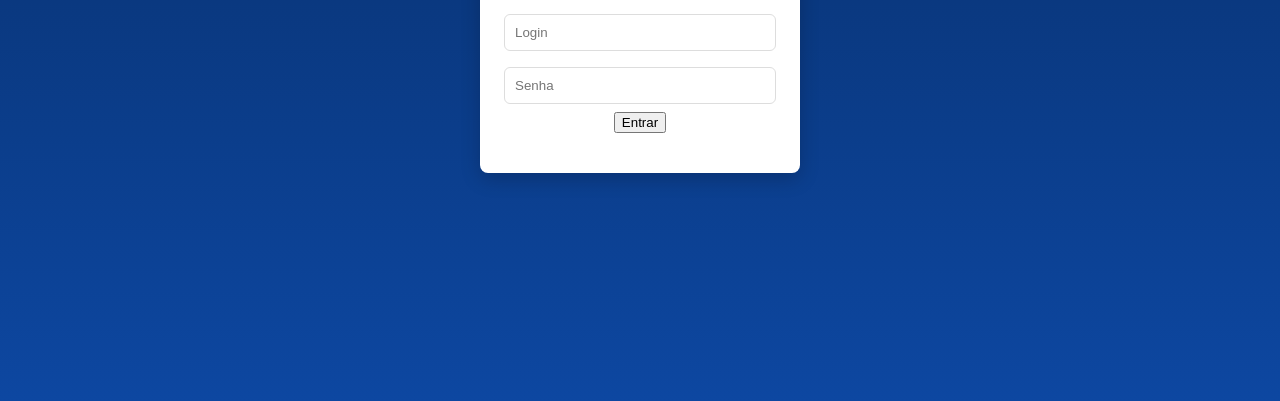
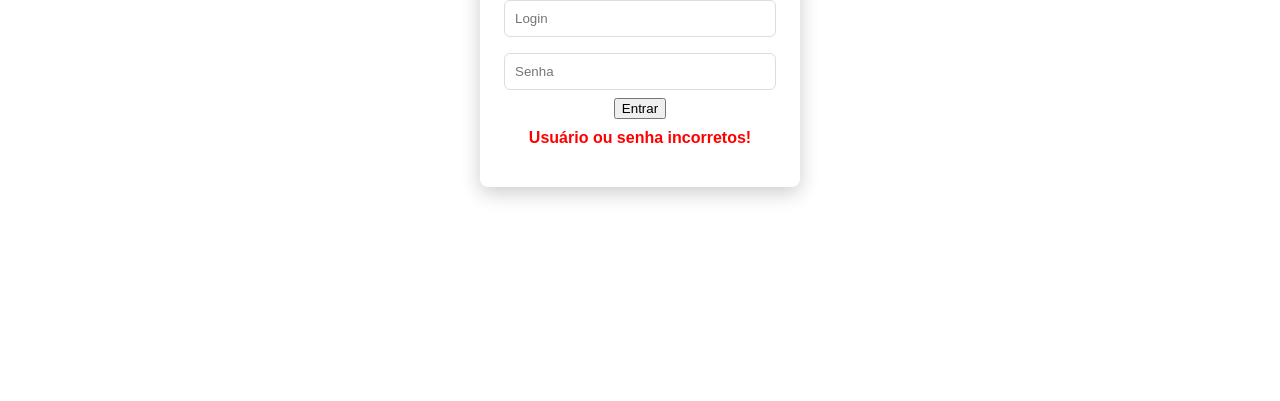
Before and after one commit to noticiasgrtransito-droid/News_v6.3.1, a plain HTML site: page index.html in a window 1280 px wide. Both pictures are taken after a click on the button "Entrar". Shown: the part 399-800 px from the top of the page. Drawn offline with nearby package versions, Linux system fonts and the light colour scheme.

Commit message:
Add files via upload

```diff
--- a/index.html
+++ b/index.html
@@ -1,12 +1,50 @@
 <!doctype html>
 <html lang="pt-BR">
-<head><meta charset="utf-8"><meta name="viewport" content="width=device-width,initial-scale=1">
-<title>CON - Central Operacional News (v6.1)</title>
+<head>
+<meta charset="utf-8">
+<meta name="viewport" content="width=device-width,initial-scale=1">
+<title>CON - Central Operacional News (v6.3.1)</title>
 <link rel="icon" href="assets/favicon.svg">
 <link rel="stylesheet" href="assets/style.css">
 <link rel="stylesheet" href="https://unpkg.com/leaflet@1.9.4/dist/leaflet.css"/>
+
+<style>
+/* Tela de login cobrindo toda a página */
+#login-screen {
+  position: fixed;
+  top: 0;
+  left: 0;
+  width: 100vw;
+  height: 100vh;
+  background: #fff;
+  z-index: 9999;
+  display: flex;
+  justify-content: center;
+  align-items: center;
+  flex-direction: column;
+}
+
+/* Mensagem de erro */
+.msg {
+  color: red;
+  margin-top: 10px;
+  font-weight: bold;
+}
+
+/* App escondido até login */
+#app {
+  display: none;
+}
+
+/* Classe para mostrar app */
+#app.visible {
+  display: block;
+}
+</style>
 </head>
 <body>
+
+<!-- LOGIN -->
 <div id="login-screen" class="login-screen">
   <div class="login-box">
     <h1>TORRES - Central Operacional News (CON)</h1>
@@ -17,7 +55,8 @@
   </div>
 </div>
 
-<div id="app" class="hidden">
+<!-- APP -->
+<div id="app">
   <header class="topbar">
     <div class="brand"><div class="logo">NEWS</div><div class="title">Central Operacional News (CON)</div></div>
     <div class="controls">
@@ -33,9 +72,33 @@
   </header>
 
   <div class="filters">
-    <label>Ocorrência: <select id="typeFilter"><option value="">Todas</option><option>Acidente</option><option>Interdição</option><option>Trânsito</option><option>Roubo</option><option>Furto</option><option>Porto</option><option>Sindicato</option><option>Internacional</option><option>Outros</option></select></label>
-    <label>Região: <select id="regionFilter"><option value="">Todas</option><option>Sudeste</option><option>Sul</option><option>Centro-Oeste</option><option>Norte</option><option>Nordeste</option></select></label>
-    <label>Rodovia: <select id="roadFilter"><option value="">Todas</option></select></label>
+    <label>Ocorrência:
+      <select id="typeFilter">
+        <option value="">Todas</option>
+        <option>Acidente</option>
+        <option>Interdição</option>
+        <option>Trânsito</option>
+        <option>Roubo</option>
+        <option>Furto</option>
+        <option>Porto</option>
+        <option>Sindicato</option>
+        <option>Internacional</option>
+        <option>Outros</option>
+      </select>
+    </label>
+    <label>Região:
+      <select id="regionFilter">
+        <option value="">Todas</option>
+        <option>Sudeste</option>
+        <option>Sul</option>
+        <option>Centro-Oeste</option>
+        <option>Norte</option>
+        <option>Nordeste</option>
+      </select>
+    </label>
+    <label>Rodovia:
+      <select id="roadFilter"><option value="">Todas</option></select>
+    </label>
   </div>
 
   <main class="container">
@@ -72,15 +135,31 @@
   <footer class="footer">TORRES - Central Operacional News (CON)</footer>
 </div>
 
+<!-- MODAIS -->
 <div id="ajudaModal" class="modal"><div class="modal-content"><span class="close" data-for="ajudaModal">&times;</span><h2>Ajuda</h2><div class="modal-body" id="ajudaBody"></div><button class="btn-close" data-for="ajudaModal">Fechar</button></div></div>
-
 <div id="fontesModal" class="modal"><div class="modal-content"><span class="close" data-for="fontesModal">&times;</span><h2>Fontes (última coleta)</h2><div id="fontesList" class="modal-body"></div><button class="btn-close" data-for="fontesModal">Fechar</button></div></div>
-
 <div id="fontesBuscaModal" class="modal"><div class="modal-content"><span class="close" data-for="fontesBuscaModal">&times;</span><h2>Fontes de Busca (fixas)</h2><div class="modal-body"><ul id="fixedSources"></ul></div><button class="btn-close" data-for="fontesBuscaModal">Fechar</button></div></div>
 
+<!-- SCRIPTS -->
 <script src="https://unpkg.com/leaflet@1.9.4/dist/leaflet.js"></script>
 <script src="https://cdn.jsdelivr.net/npm/chart.js"></script>
 <script src="https://cdnjs.cloudflare.com/ajax/libs/jspdf/2.5.1/jspdf.umd.min.js"></script>
+
 <script defer src="assets/app_v6.3.js"></script>
+
+<script>
+document.getElementById('loginBtn').addEventListener('click', function() {
+  const user = document.getElementById('user').value;
+  const pass = document.getElementById('pass').value;
+
+  if(user === 'adm' && pass === 'adm') {
+    document.getElementById('login-screen').style.display = 'none';
+    document.getElementById('app').classList.add('visible');
+  } else {
+    document.getElementById('loginMsg').innerText = 'Usuário ou senha incorretos!';
+  }
+});
+</script>
+
 </body>
 </html>
```
